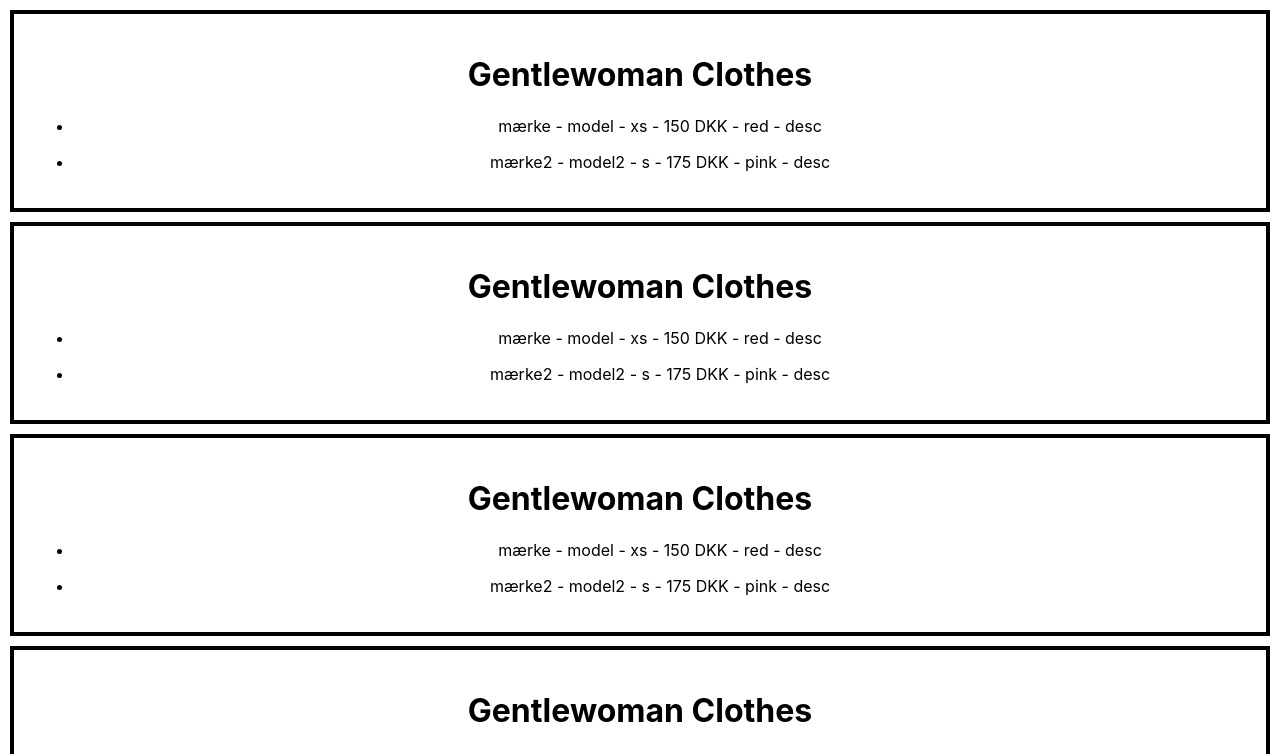
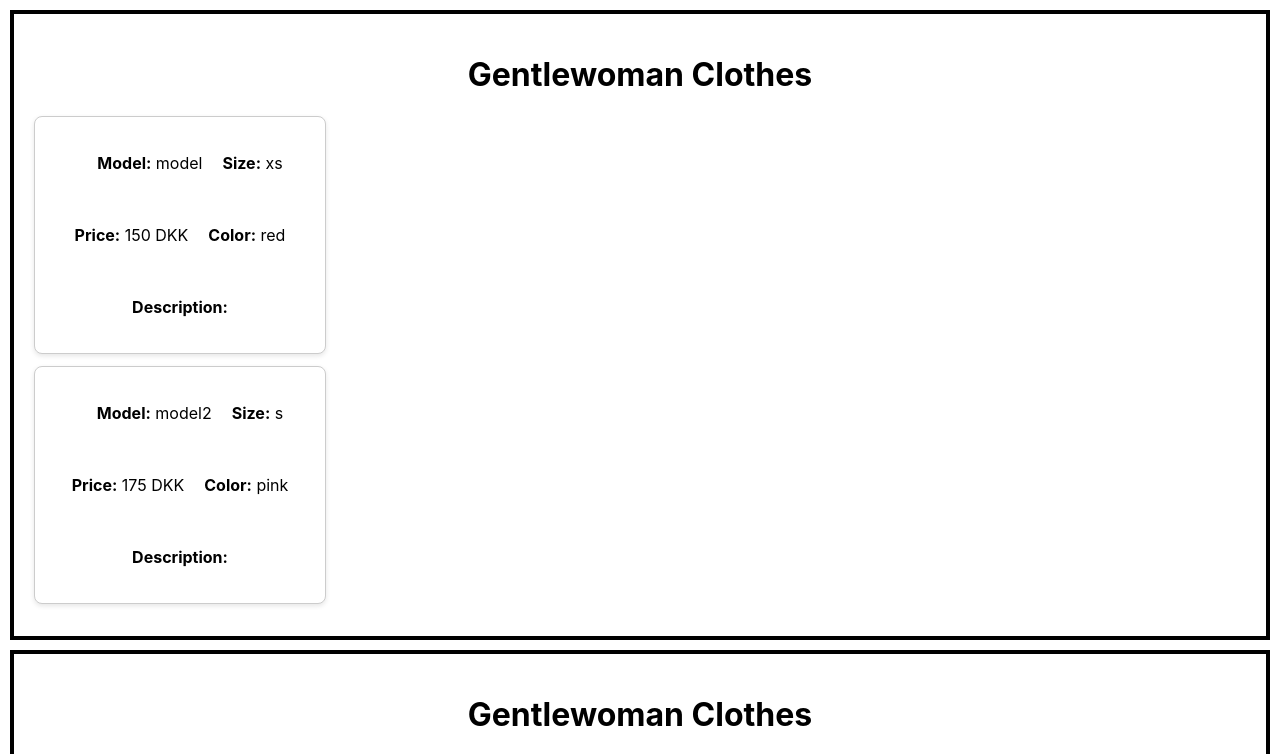
Before and after one commit to Mariawashere/Flow-2-, a React (Create React App) app in the folder toejbutik-app/: page / in a window 1280 px wide. Shown: the top 754 px of the page. Built offline with nearby package versions, Linux system fonts and the light colour scheme.

Commit message:
jeg har lavet produkt kort til tøjbutikken + inline style, så I kan sætte billeder i højre side

```diff
--- a/toejbutik-app/src/DataItem.jsx
+++ b/toejbutik-app/src/DataItem.jsx
@@ -1,4 +1,24 @@
 export default function DataItem(props) {
+// dataItem er en komponent der modtager et produkt (et data-objekt)
+
+     const DataItem = [  // her er vores data som vi 'henter' fra databasen/serveren
+  {
+    brand: "Gentlewoman",
+    model: "Model1",
+    size: "XS",
+    price: 150,
+    color: "Red",
+    description: "Elegant and minimalistic"
+  },
+  {
+    brand: "Gentlewoman",
+    model: "Model2",
+    size: "S",
+    price: 175,
+    color: "Pink",
+    description: "Soft and feminine"
+  }
+];
       return (
         <div>
             <ul>
--- a/toejbutik-app/src/ItemList.jsx
+++ b/toejbutik-app/src/ItemList.jsx
@@ -1,7 +1,4 @@
 import DataItem from "./DataItem.jsx";
-
-
-
 export default function ItemList(props) {
 
     return (
@@ -14,5 +11,35 @@ export default function ItemList(props) {
             )
         })}
     </div>
+
   )
+
+  function DataItem({ data}) {  //  her laver vi inline styling ift vores product-cards/
+    //denne komponent modtager en liste af data (dataItems) og viser dem ved at loope igennem og gengive DataItem komponenten for hver enkelt data objekt.
+  return (
+
+    <div style={{  //layout styling/
+      border: "1px solid #ccc",
+      borderRadius: "8px",
+      padding: "20px",
+      marginBottom: "12px",
+      boxShadow: "0 2px 5px rgba(0,0,0,0.1)",
+      width: "250px",
+      backgroundColor: "#fff",
+      display:"flex",
+      flexWrap: "wrap",
+      gap: "20px",
+      justifyContent: "center",
+    }}>
+
+      <h2 style={{ marginBottom: "8px" }}>{data.marke}</h2>
+      <p><strong>Model:</strong> {data.model}</p>
+      <p><strong>Size:</strong> {data.size}</p>
+      <p><strong>Price:</strong> {data.price} DKK</p>
+      <p><strong>Color:</strong> {data.color}</p>
+      <p><strong>Description:</strong> {data.desc}</p>
+    </div>
+  );
 }
+
+}
```
